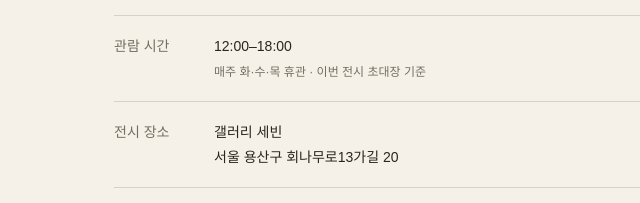
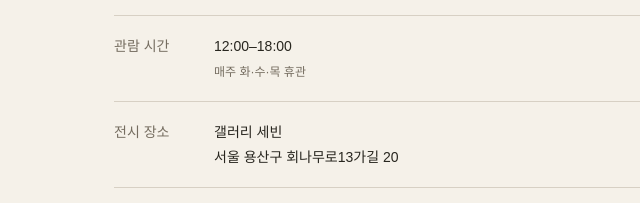
Before and after one commit to gallerysebin/homepage, a plain HTML site: page index.html in a window 1280 px wide. Shown: the part 5096-5299 px from the top of the page, 366-1006 px from the left. Drawn offline with Linux system fonts and the light colour scheme.

Commit message:
Remove invitation reference from visiting hours

```diff
--- a/index.html
+++ b/index.html
@@ -23,7 +23,7 @@
       <li><time datetime="2026-10-30">10.30 금</time><div><h3>명동부터 해방촌까지 답사</h3><p>11:00–13:00 · 20명<br>문화지평<br>13:00 답사팀과 함께 갤러리 도착</p></div></li>
       <li><time datetime="2026-10-31">10.31 토</time><div><h3>미학 강의 — 현대성과 일상 그리고 예술</h3><p>11:00–13:00 · 20명</p></div></li>
     </ol><div class="program-extra"><h3>일요일 작가 상주</h3><p>10월 18일 · 10월 25일 · 11월 1일<br><small>상주 시간은 별도 안내 예정입니다.</small></p></div><div class="program-extra"><span class="pending">일정 미정</span><h3>소규모 시창작 강의</h3><p>10월 19일(월) 또는 10월 26일(월) 중 하루<br>14:00–16:00 · 4명</p></div></div></section>
-    <section class="visit section" id="visit"><p class="eyebrow">PLAN YOUR VISIT</p><div><h2>갤러리 세빈에서<br>만나요.</h2><dl><div><dt>전시 기간</dt><dd>2026년 10월 17일(토)–11월 1일(일)</dd></div><div><dt>관람 시간</dt><dd>12:00–18:00<br><small>매주 화·수·목 휴관 · 이번 전시 초대장 기준</small></dd></div><div><dt>전시 장소</dt><dd>갤러리 세빈<br>서울 용산구 회나무로13가길 20</dd></div><div><dt>대중교통</dt><dd>녹사평역 2번 출구<br><small>초대장에 안내된 출구입니다.</small></dd></div></dl><a class="button" href="https://map.naver.com/p/search/서울%20용산구%20회나무로13가길%2020" target="_blank" rel="noopener">네이버 지도에서 길찾기 <span>↗</span></a></div></section>
+    <section class="visit section" id="visit"><p class="eyebrow">PLAN YOUR VISIT</p><div><h2>갤러리 세빈에서<br>만나요.</h2><dl><div><dt>전시 기간</dt><dd>2026년 10월 17일(토)–11월 1일(일)</dd></div><div><dt>관람 시간</dt><dd>12:00–18:00<br><small>매주 화·수·목 휴관</small></dd></div><div><dt>전시 장소</dt><dd>갤러리 세빈<br>서울 용산구 회나무로13가길 20</dd></div><div><dt>대중교통</dt><dd>녹사평역 2번 출구<br><small>초대장에 안내된 출구입니다.</small></dd></div></dl><a class="button" href="https://map.naver.com/p/search/서울%20용산구%20회나무로13가길%2020" target="_blank" rel="noopener">네이버 지도에서 길찾기 <span>↗</span></a></div></section>
   </main>
   <footer><a class="brand" href="https://www.artsebin.com/Introduction" target="_blank" rel="noopener">GALLERY SEBIN<span>기존 홈페이지 방문 ↗</span></a><p>조동범 사진전 · 전시 안내<br><span>© 2026 Gallery Sebin</span></p></footer>
 </body>
```
